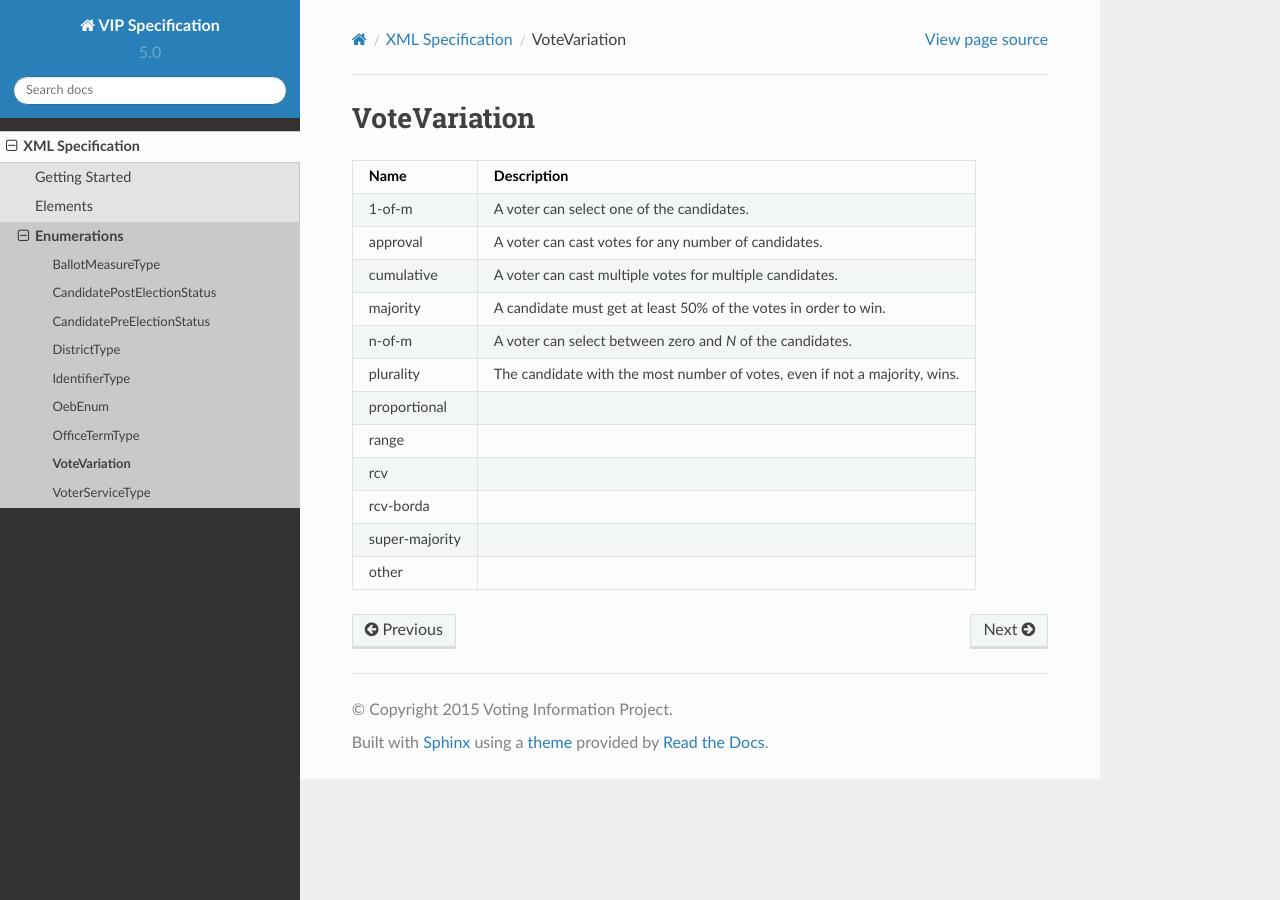
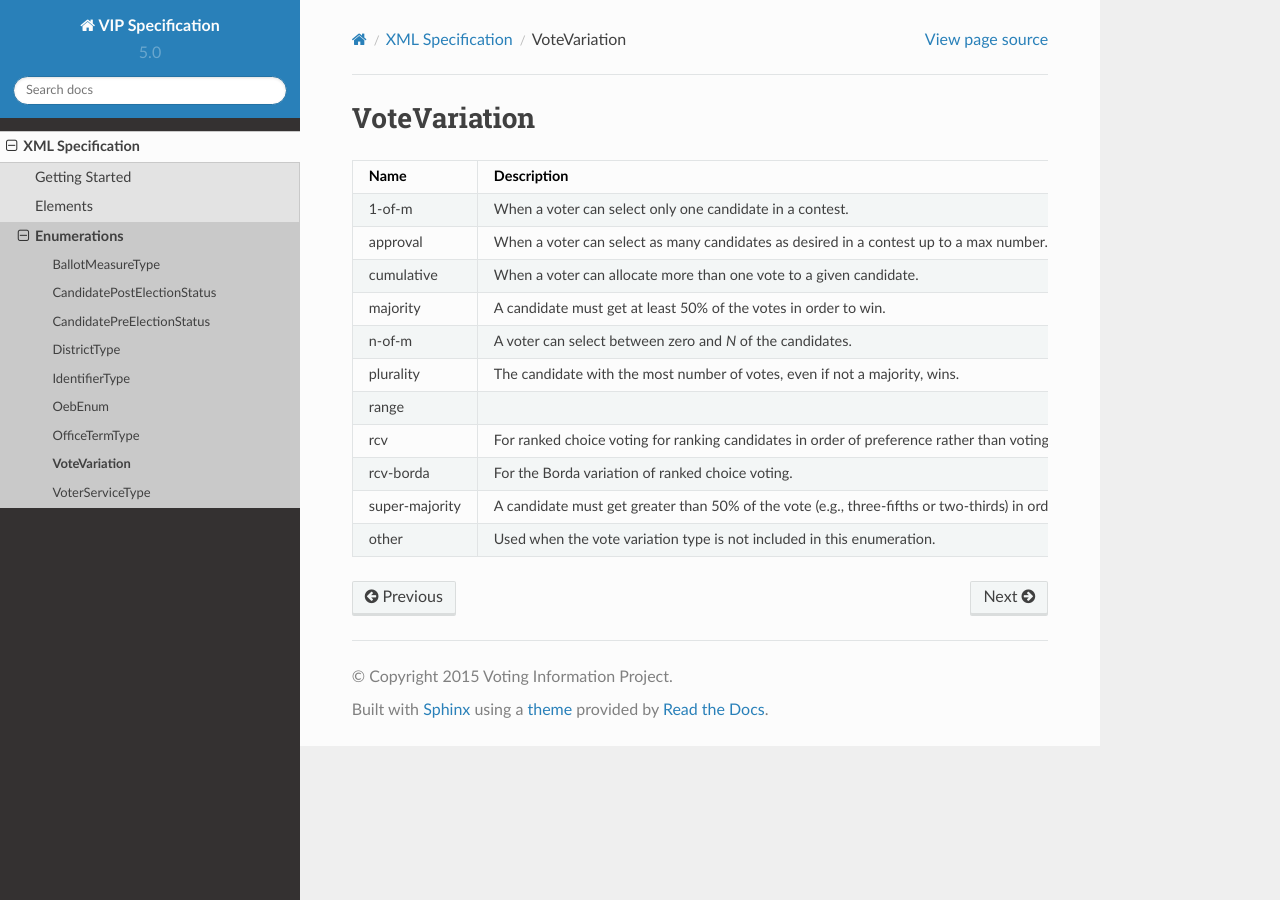
Before and after one commit to votinginfoproject/vip-specification, a Sphinx documentation site: the page built from docs/xml/enumerations/vote_variation.rst, in a window 1280 px wide. Built offline with Sphinx 7.4.7 and the Read the Docs theme 2.0.0, drawn with Linux system fonts in a browser that asks for light colours.

Commit message:
Removed proportional from VoteVariationType (sync with 1622.2) and updated definitions for VoteVariationType.

```diff
--- a/docs/xml/enumerations/vote_variation.rst
+++ b/docs/xml/enumerations/vote_variation.rst
@@ -6,11 +6,12 @@ VoteVariation
 | Name                 | Description                                                                      |
 |                      |                                                                                  |
 +======================+==================================================================================+
-| 1-of-m               | A voter can select one of the candidates.                                        |
+| 1-of-m               | When a voter can select only one candidate in a contest.                         |
 +----------------------+----------------------------------------------------------------------------------+
-| approval             | A voter can cast votes for any number of candidates.                             |
+| approval             | When a voter can select as many candidates as desired in a contest up to a max   |
+|                      | number.                                                                          |
 +----------------------+----------------------------------------------------------------------------------+
-| cumulative           | A voter can cast multiple votes for multiple candidates.                         |
+| cumulative           | When a voter can allocate more than one vote to a given candidate.               |
 +----------------------+----------------------------------------------------------------------------------+
 | majority             | A candidate must get at least 50% of the votes in order to win.                  |
 +----------------------+----------------------------------------------------------------------------------+
@@ -18,15 +19,15 @@ VoteVariation
 +----------------------+----------------------------------------------------------------------------------+
 | plurality            | The candidate with the most number of votes, even if not a majority, wins.       |
 +----------------------+----------------------------------------------------------------------------------+
-| proportional         |                                                                                  |
-+----------------------+----------------------------------------------------------------------------------+
 | range                |                                                                                  |
 +----------------------+----------------------------------------------------------------------------------+
-| rcv                  |                                                                                  |
+| rcv                  | For ranked choice voting for ranking candidates in order of preference rather    |
+|                      | than voting for a single candidate.                                              |
 +----------------------+----------------------------------------------------------------------------------+
-| rcv-borda            |                                                                                  |
+| rcv-borda            | For the Borda variation of ranked choice voting.                                 |
 +----------------------+----------------------------------------------------------------------------------+
-| super-majority       |                                                                                  |
+| super-majority       | A candidate must get greater than 50% of the vote (e.g., three-fifths or         |
+|                      | two-thirds) in order to win.                                                     |
 +----------------------+----------------------------------------------------------------------------------+
-| other                |                                                                                  |
+| other                | Used when the vote variation type is not included in this enumeration.           |
 +----------------------+----------------------------------------------------------------------------------+
```
Also changed, not shown: 1 other file.
